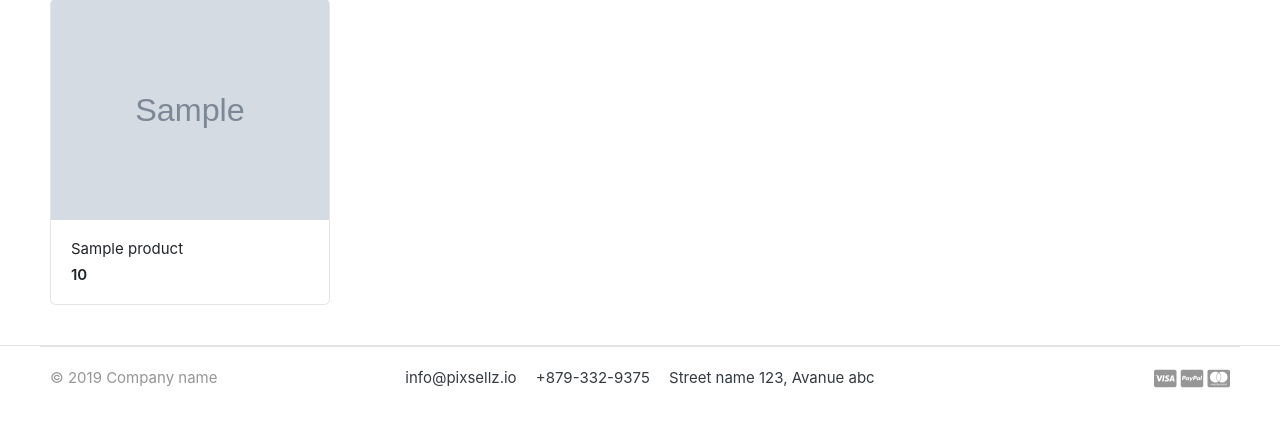
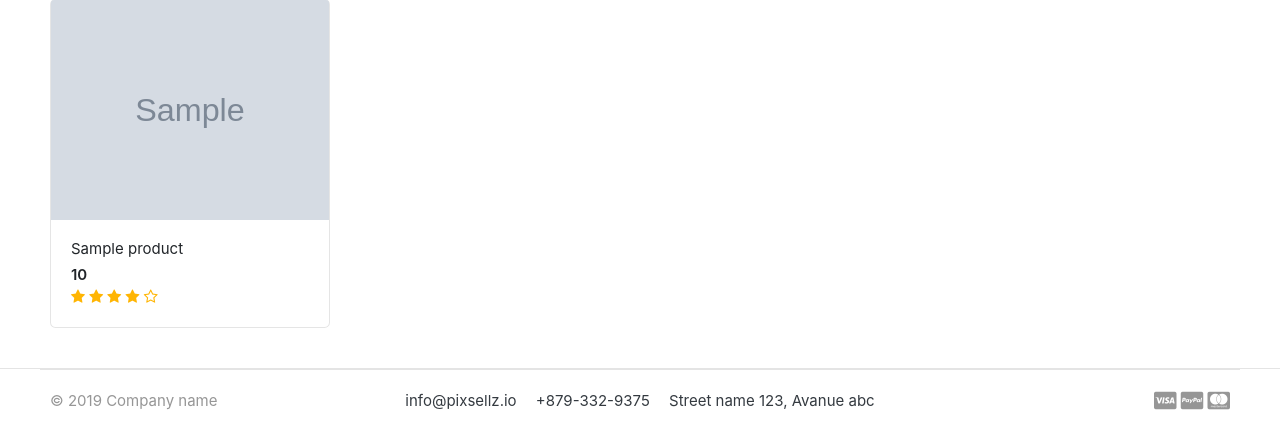
Before and after one commit to and135cd/greatkart-django, a Django app: page / in a window 1280 px wide. Shown: the part 548-980 px from the top of the page. Before the commit the page ends 936 px from the top, so only its background shows below. Run offline with Django 4.2, Linux system fonts and the light colour scheme; tables that the repository leaves empty hold one stand-in row (values such as "Sample post"); grey boxes marked "Sample" are stand-in pictures; some libraries are stand-ins or nearby versions; some web fonts are replaced.

Commit message:
calificacion en home

```diff
--- a/greatkart/views.py
+++ b/greatkart/views.py
@@ -1,10 +1,15 @@
 from django.shortcuts import render
-from store.models import Product
+from store.models import Product, ReviewRating
 
 def home(request):
-    products = Product.objects.all().filter(is_available=True)
+    products = Product.objects.all().filter(is_available=True).order_by('created_date')
+
+    #obtener las resenas
+    for product in products:
+        reviews=ReviewRating.objects.filter(product_id=product.id,status=True)
 
     context = {
         'products': products,
+        'reviews':reviews,
     }
     return render(request, 'home.html', context)
--- a/templates/home.html
+++ b/templates/home.html
@@ -37,6 +37,15 @@
 			<figcaption class="info-wrap">
 				<a href="{{ product.get_url }}" class="title">{{ product.product_name }}</a>
 				<div class="price mt-1">{{ product.price }}</div> <!-- price-wrap.// -->
+				<div class="rating-star">
+					<span>
+						<i class=" fa fa-star{% if product.averageReview < 0.5 %}-o{% elif product.averageReview >= 0.5 and product.averageReview < 1 %}-half-o {% endif %}" aria-hidden="true"></i>
+						<i class=" fa fa-star{% if product.averageReview < 1.5 %}-o{% elif product.averageReview >= 1.5 and product.averageReview < 2 %}-half-o {% endif %}" aria-hidden="true"></i>
+						<i class=" fa fa-star{% if product.averageReview < 2.5 %}-o{% elif product.averageReview >= 2.5 and product.averageReview < 3 %}-half-o {% endif %}" aria-hidden="true"></i>
+						<i class=" fa fa-star{% if product.averageReview < 3.5 %}-o{% elif product.averageReview >= 3.5 and product.averageReview < 4 %}-half-o {% endif %}" aria-hidden="true"></i>
+						<i class=" fa fa-star{% if product.averageReview < 4.5 %}-o{% elif product.averageReview >= 4.5 and product.averageReview < 5 %}-half-o {% endif %}" aria-hidden="true"></i>
+					</span>
+				</div>
 			</figcaption>
 		</div>
 	</div> <!-- col.// -->
```
